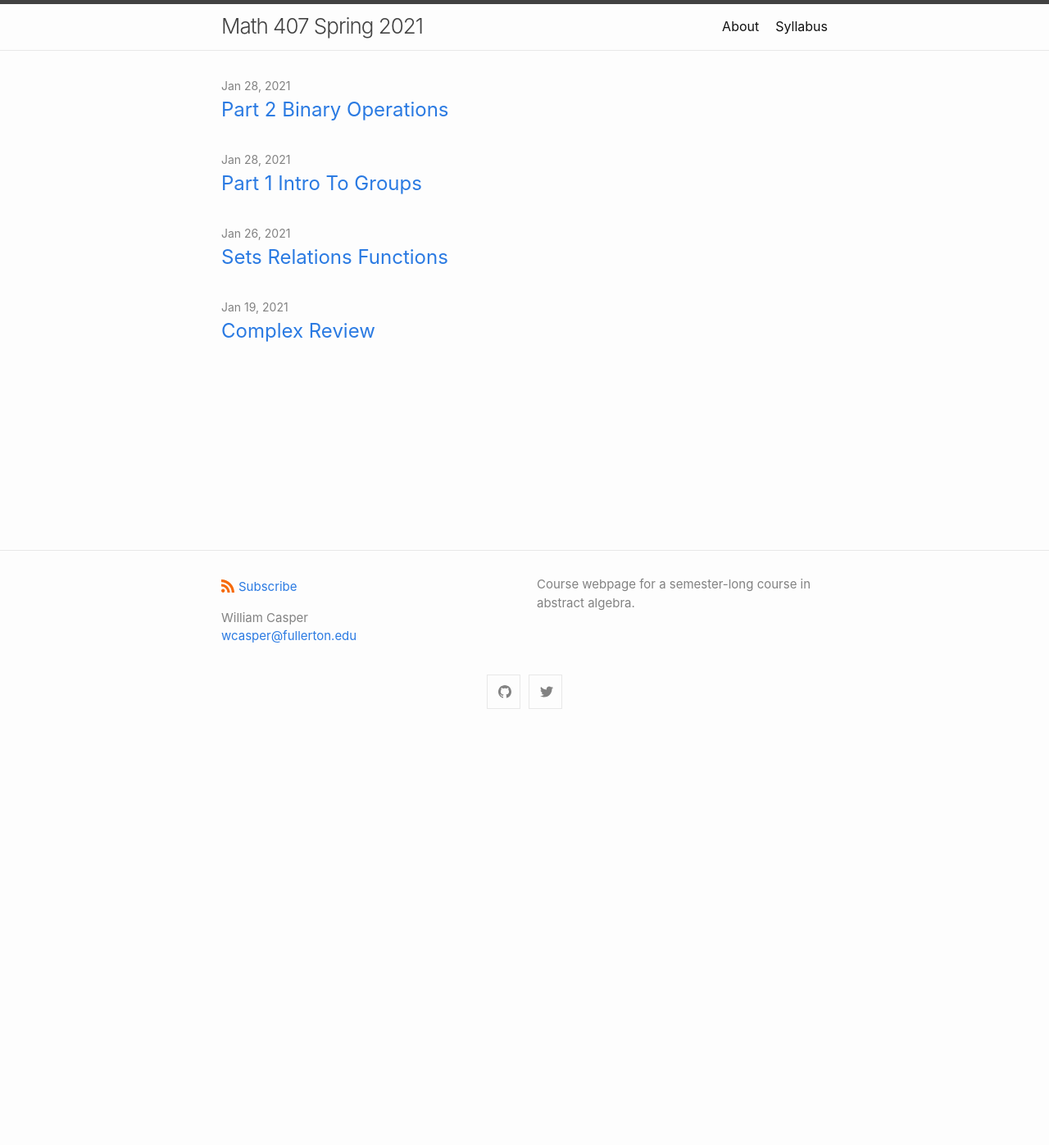
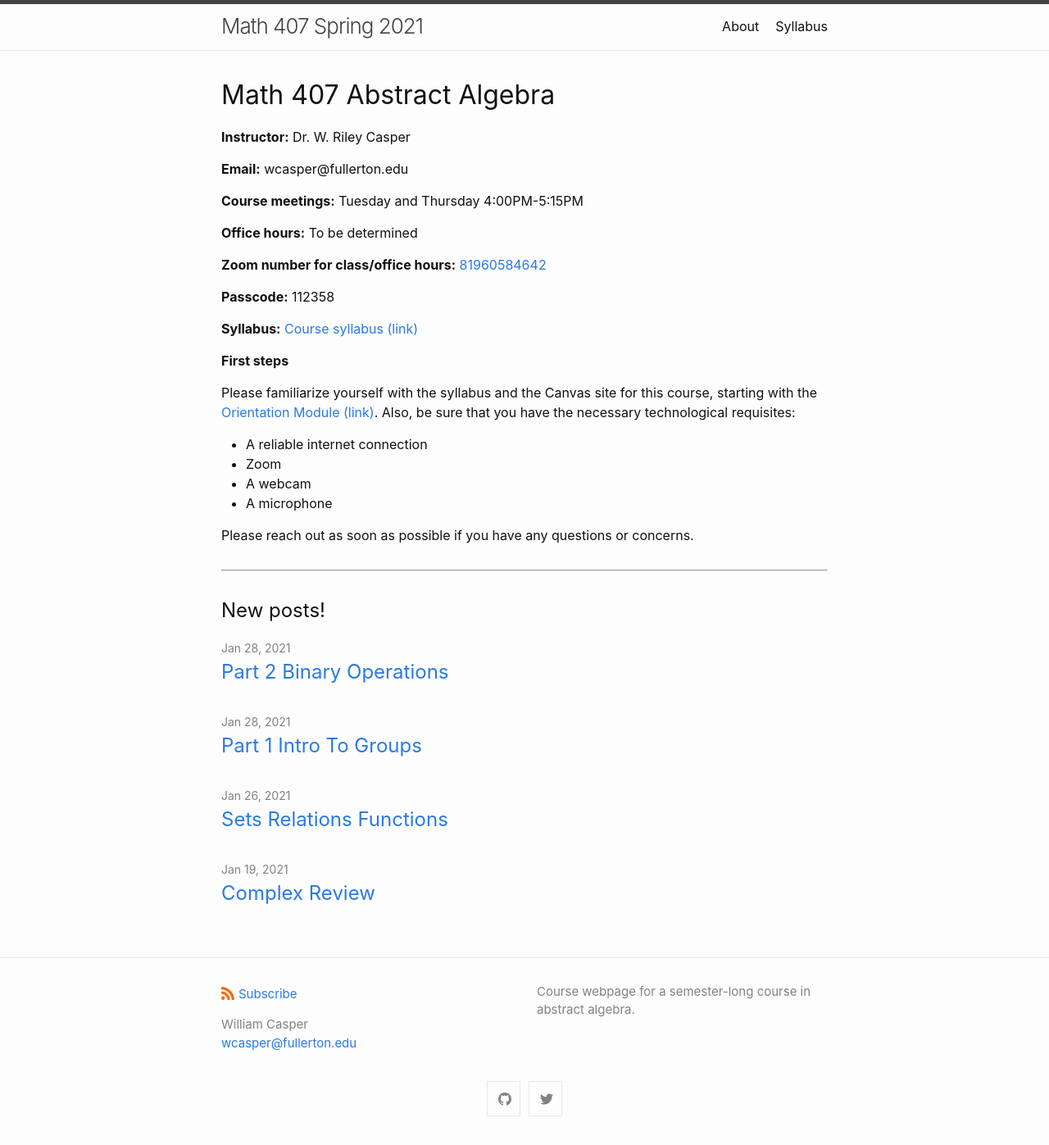
Before and after one commit to wcasper/math407spring2021, a Jekyll site: the page built from index.md, in a window 1280 px wide. Shown: the whole page at 82% size. Built offline with Jekyll 4.4.1, drawn with Linux system fonts in a browser that asks for light colours; before the commit the page ends 900 px from its top, so only the background shows below that.

Commit message:
added matter to front page

```diff
--- a/index.md
+++ b/index.md
@@ -6,4 +6,33 @@
 # See: https://jekyllrb.com/docs/themes/#overriding-theme-defaults
 #
 layout: home
+title: Math 407 Abstract Algebra
 ---
+
+**Instructor:** Dr. W. Riley Casper
+
+**Email:** wcasper@fullerton.edu
+
+**Course meetings:** Tuesday and Thursday 4:00PM-5:15PM
+
+**Office hours:** To be determined
+
+**Zoom number for class/office hours:** <a target="_parent" href="https://fullerton.zoom.us/j/81960584642?pwd=N1J6Y05pd3h5KzBtNjE4anloSmRPQT09">81960584642</a>
+
+**Passcode:** 112358
+
+**Syllabus:** <a target="_parent" href="extras/syllabus.md">Course syllabus (link)</a>
+
+**First steps**
+
+Please familiarize yourself with the syllabus and the Canvas site for this course, starting with the <a target="_parent" href="https://csufullerton.instructure.com/courses/3087997/modules">Orientation Module (link)</a>.  Also, be sure that you have the necessary technological requisites:
+* A reliable internet connection
+* Zoom
+* A webcam
+* A microphone
+
+Please reach out as soon as possible if you have any questions or concerns.
+
+***
+
+## New posts!
```
